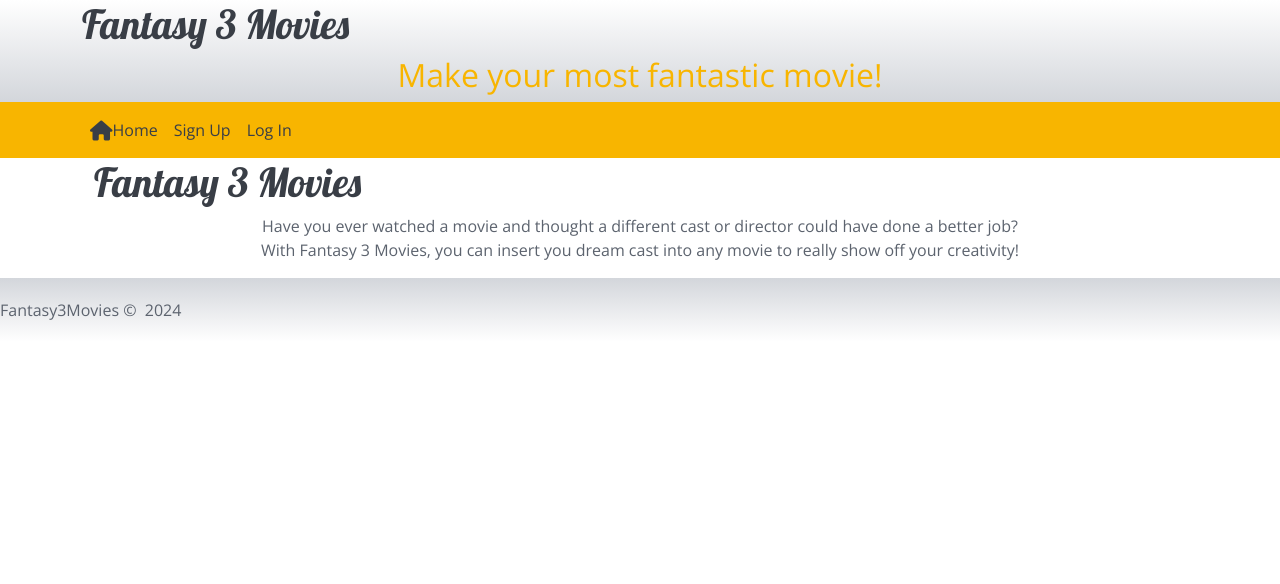
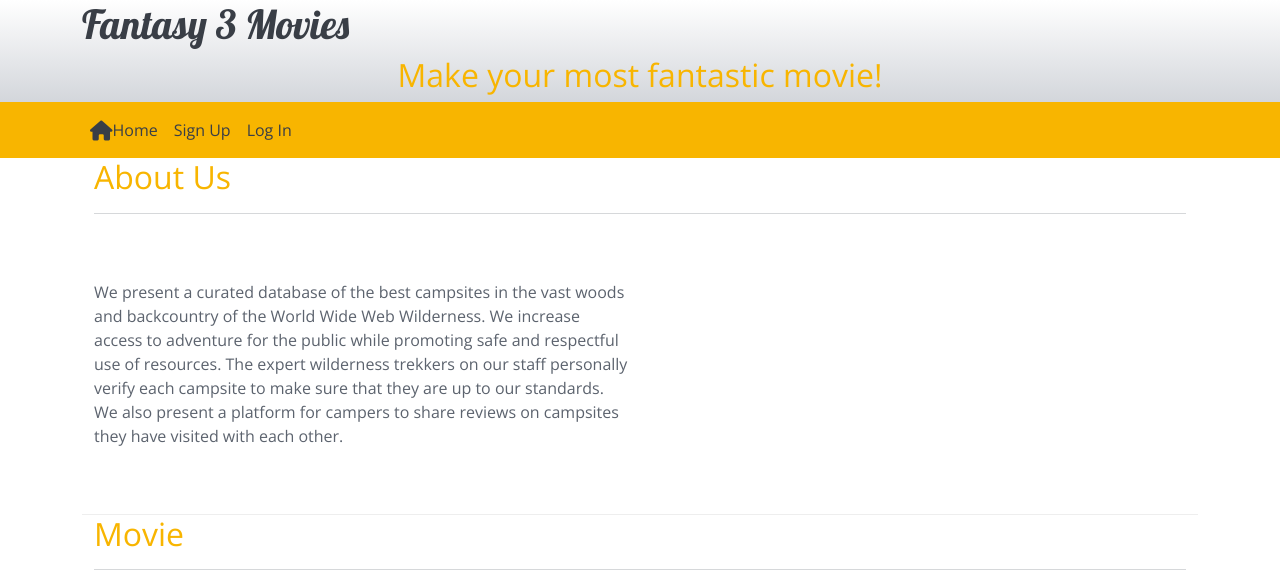
Before and after one commit to johnbean36/fantasy3movies, a Django app: page / in a window 1280 px wide. Shown: the top 584 px of the page. Before the commit the page ends 323 px from the top, so only its background shows below. Run offline with Django 5.2, Linux system fonts and the light colour scheme; some libraries are stand-ins or nearby versions.

Commit message:
added Yong's main page content

```diff
--- a/main_app/templates/base.html
+++ b/main_app/templates/base.html
@@ -60,10 +60,26 @@
         {% block content %}
         {% endblock %}
     </main>
-  	<footer class="page-footer">
-       <div class="right">Fantasy3Movies &copy;&nbsp; 2024 </div>
-    </footer>
-    <script src="https://unpkg.com/@popperjs/core@2"></script>
-
 </body>
+<footer>
+    <div class="container">
+        <div class="row">
+            <div class="col-sm-6">
+                <h5>Social</h5>
+                <a class="btn btn-social-icon btn-instagram" href="http://instagram.com/"><i class="fa-brands fa-instagram"></i></a>
+                <a class="btn btn-social-icon btn-facebook" href="http://facebook.com/"><i class="fa-brands fa-facebook"></i></a>
+                <a class="btn btn-social-icon btn-instagram" href="http://twitter.com/"><i class="fa-brands fa-x-twitter"></i></a>
+                <a class="btn btn-social-icon btn-google" href="http://youtube.com/"><i class="fa-brands fa-youtube"></i></a>
+            </div>
+            <br/>
+            <div class="col-sm-6 text-sm-left">
+                <h5>Contact</h5>
+                <a role="button" class="btn btn-link text-secondary" href=""><i class="fa fa-phone fa=lg"></i>1234567879</a>
+                <br>
+                <a role="button" class="btn btn-link text-secondary" href="mailto:ouremail@f3m.com"><i class="fa fa-envelope fa=lg"></i>ouremail@f3m.com</a>
+            </div>
+       </div>
+    </div>
+</footer>
+<script src="https://unpkg.com/@popperjs/core@2"></script>
 </html>
--- a/main_app/templates/home.html
+++ b/main_app/templates/home.html
@@ -1,11 +1,55 @@
-{% extends 'base.html' %} {% block content %}
+{% extends 'base.html' %}
+{% block content %}
+<div class="container">
+  <div class="row">
+      <div class="col">
+         <h2>About Us</h2>
+         <hr />
+      </div>
+  </div>
+  <div class="row row-content">
+      <div class="col-sm-6">
+          <p>We present a curated database of the best campsites in the vast woods and backcountry of the World Wide Web Wilderness. We increase access to adventure for the public while promoting safe and respectful use of resources. The expert wilderness trekkers on our staff personally verify each campsite to make sure that they are up to our standards. We also present a platform for campers to share reviews on campsites they have visited with each other.</p>
+      </div>
+  </div>
 
-<div class ="container">
-  <h1 class="text-sm-left">Fantasy 3 Movies</h1>
-    <section class ="appDescription">
-        <p class="text-center">Have you ever watched a movie and thought a different cast or director could have done a better job?<br>
-        With Fantasy 3 Movies, you can insert you dream cast into any movie to really show off your creativity!</p>
-    </section>
 </div>
+<div class="container">
+  <div class="row">
+      <div class="col">
+         <h2>Movie</h2>
+         <hr />
+      </div>
+  </div>
+  <!-- Movie Info -->
+  <div class="row">
+      <!-- Movie Title and poster -->
+      <div class="col-md-6">
+          <div class="card border border-secondary" style="width: 100%">
+              <img src="https://assets-prd.ignimgs.com/2024/01/24/dune2-insta-vert-montage-1638x2048-intl-1706086846940.jpg" class="img-fluid card-img-top" alt="movie poster">
+              <div class="card-body">
+                  <h5 class="card-title">Dune</h5>
+
+              </div>
+          </div>
+      </div>
+      <!-- Movie detaila -->
+      <div class="col-md-6">
+          <div class="card border border-secondary">
+              <div class="card-header">
+                  Movie Info
+              </div>
+              <div class="card-body">
+                  <h6 class="card-title">Genre</h6>
+                  <p class="card-text ">Sci-Fi</p>
+                  <h6 class="card-title">Replease Year</h6>
+                  <p class="card-text">2024</p>
+                  <h6 class="card-title">Synopsis</h6>
+                  <p class="card-text">Paul Atreides unites with Chani and the Fremen while seeking revenge against the conspirators who destroyed his family.</p>
+
+              </div>
+            </div>
+      </div>
+  </div>
 
 {% endblock %}
```
